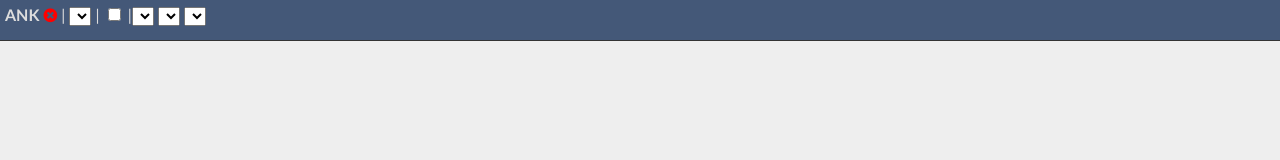
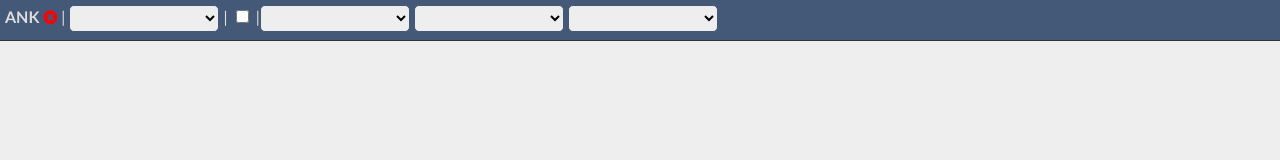
Before and after one commit to sk2/autonetkit_vis, a plain HTML site: page autonetkit_vis/web_content/index.html in a window 1280 px wide. Drawn offline with Linux system fonts and the light colour scheme.

Commit message:
chg: dev: update style

```diff
--- a/autonetkit_vis/web_content/default.css
+++ b/autonetkit_vis/web_content/default.css
@@ -130,3 +130,14 @@ path.link {
   font-size: large;
   fill: #333;
 }
+
+
+select {
+    border: 1px solid #000;
+       border: 1px solid #445878;
+       color: black;
+       width: 150px;
+       padding: 4px;
+       border-radius: 5px;
+       background-color: #eee;
+}
```
